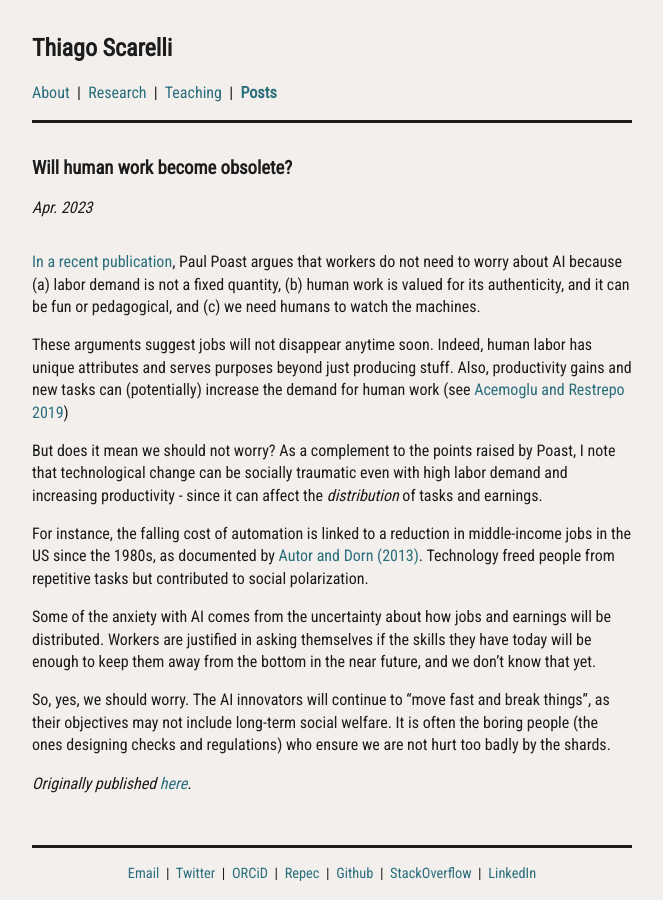
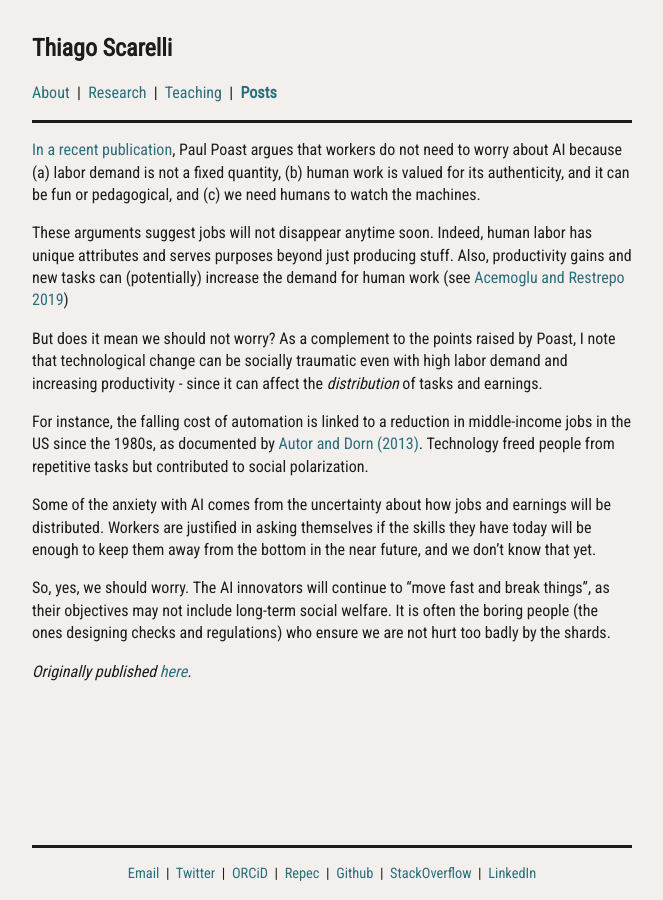
Before and after one commit to thiagoscarelli/thiagoscarelli.github.io, a Jekyll site: the page built from _posts/2023-04-02-work-AI .md, in a window 1280 px wide. Shown: the whole page, without its empty margins (308-971 px from the left). Built offline with Jekyll 4.4.1, drawn with Linux system fonts in a browser that asks for light colours.

```diff
--- a/_layouts/post.html
+++ b/_layouts/post.html
@@ -4,8 +4,8 @@
 
 {% include math_scripts.html %}
 
-<h2>{{ page.title }}</h2>
+<!-- <h2>{{ page.title }}</h2> -->
 
-<p style="text-align: left; font-style: italic; padding-bottom:16px">{{ page.date | date:"%b. %Y" }}</p>
+<!-- <p style="text-align: left; font-style: italic; padding-bottom:16px">{{ page.date | date:"%b. %Y" }}</p> -->
 
 {{content}}
--- a/_posts/2023-04-02-work-AI .md
+++ b/_posts/2023-04-02-work-AI .md
@@ -1,6 +1,6 @@
 ---
 layout: post
-title: "Will human work become obsolete?"
+title: "AI might not make all human work obsolete, but can change the distribution of jobs and income"
 date: 2023-04-02
 ---
 
```
Also changed, not shown: research.md (+4 -0 lines), teaching.md (+2 -0 lines).
